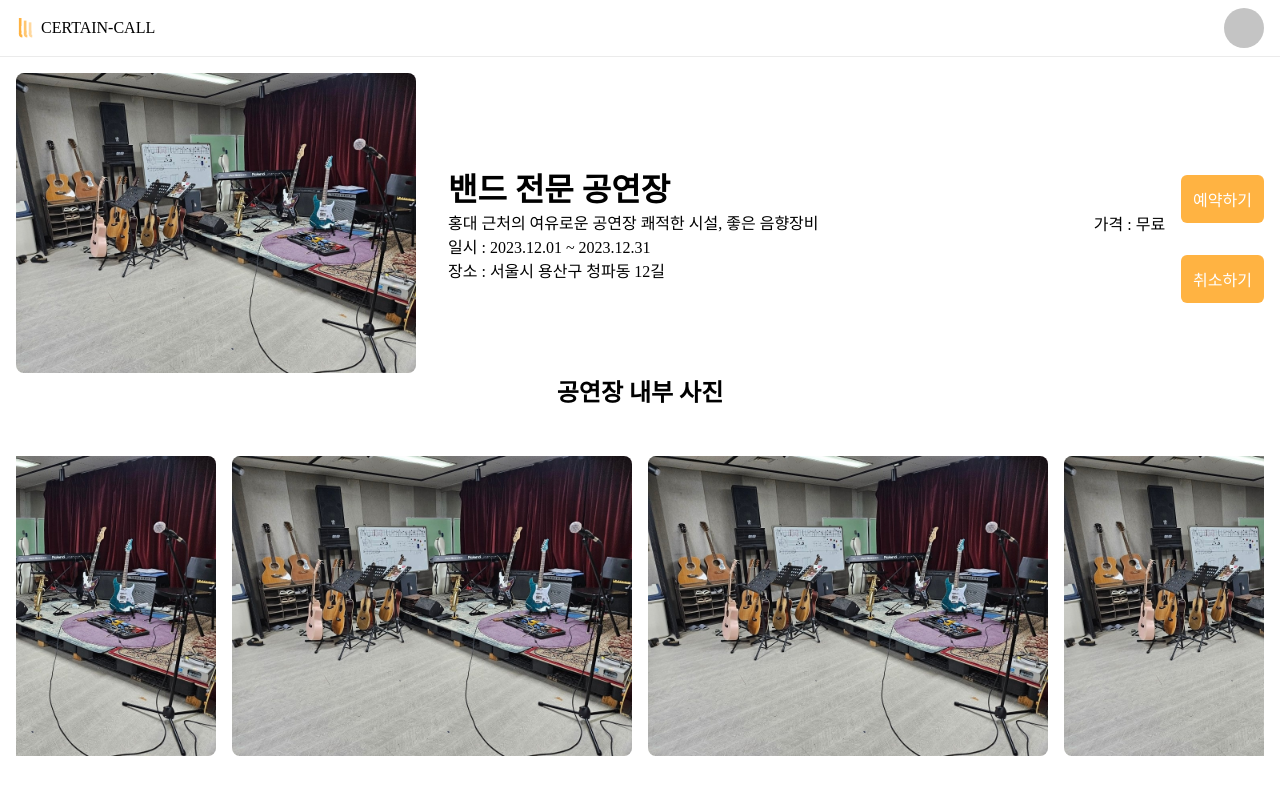
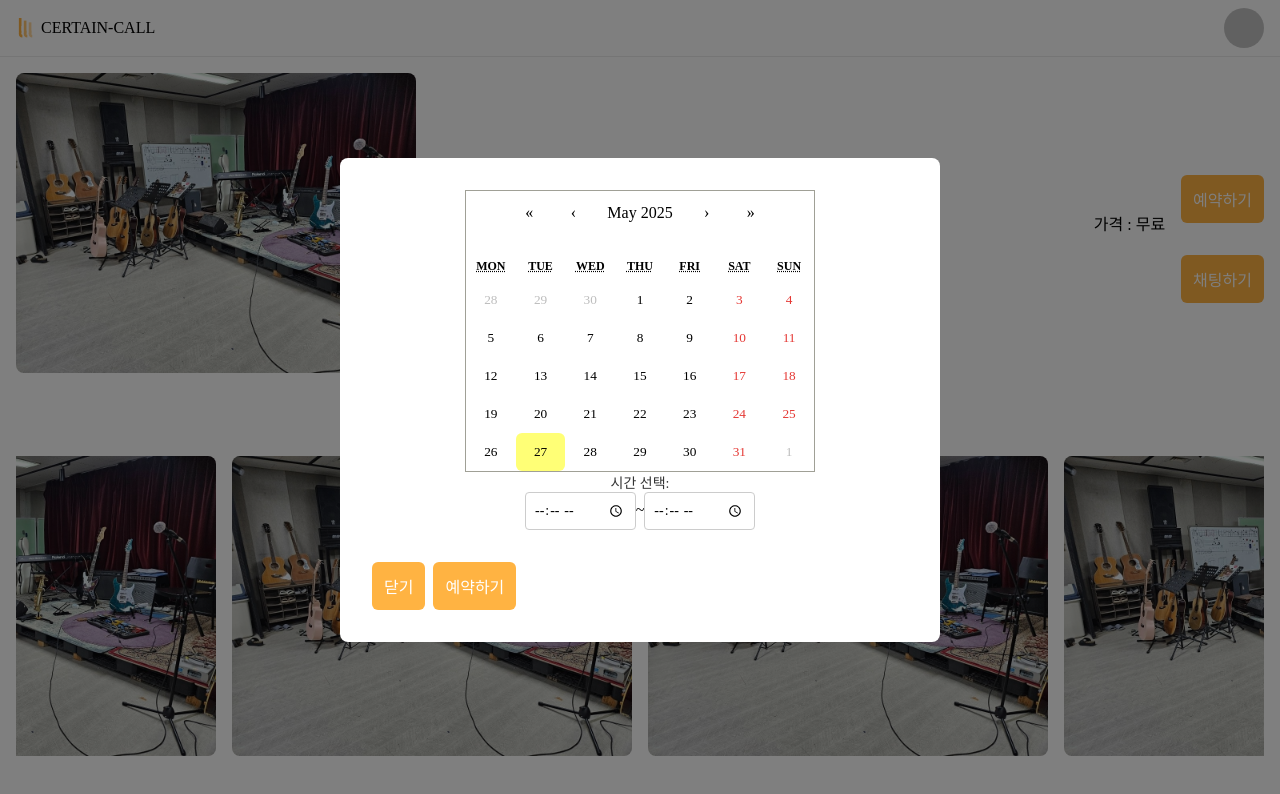
Before and after one commit to server-ticketingproject/frontend, a React (Vite) app: page /stage in a window 1280 px wide. Both pictures are taken after a click on the button "예약하기". Shown: the top 794 px of the page. Built offline with nearby package versions, Linux system fonts and the light colour scheme; a web font is replaced by a local one.

Commit message:
Add : reserve overlay

```diff
--- a/package.json
+++ b/package.json
@@ -14,6 +14,7 @@
     "@types/styled-components": "^5.1.34",
     "axios": "^1.9.0",
     "react": "^19.0.0",
+    "react-calendar": "^6.0.0",
     "react-dom": "^19.0.0",
     "react-icons": "^5.5.0",
     "react-router-dom": "^7.6.2",
--- a/src/pages/StagePage/index.tsx
+++ b/src/pages/StagePage/index.tsx
@@ -2,8 +2,12 @@ import Header from "../../components/Header";
 import styles from "./style.module.css";
 import testImage from "../../assets/testBandImage.jpeg"
 import COLORS from "../../styles/colors";
+import { useState } from "react";
+import Calendar from "react-calendar";
+import "react-calendar/dist/Calendar.css";
+
 export default function StagePage() {
-     const dummyPerformData = [
+    const dummyPerformData = [
         {
           img: testImage,
           title: "밴드 전문 공연장",
@@ -12,7 +16,9 @@ export default function StagePage() {
           where: "서울시 용산구 청파동 12길",
           price: "무료",
         },
-    ]
+    ];
+
+    const [showOverlay, setShowOverlay] = useState(false);
     return (
         <div>
             <Header/>
@@ -31,9 +37,66 @@ export default function StagePage() {
                         <p className={styles.stagePrice}>가격 : {dummyPerformData[0].price}</p>
                     </div>
                     <div className={styles.button}>
-                        <button className={styles.reserveButton} style={{background : COLORS.brandPrimary}}>예약하기</button>
-                        <button className={styles.cancelButton} style={{background : COLORS.brandPrimary}}>취소하기</button>
+                        <button
+                            className={styles.reserveButton}
+                            style={{ background: COLORS.brandPrimary }}
+                            onClick={() => setShowOverlay(true)}
+                        >
+                            예약하기
+                        </button>
+                        <button className={styles.chatButton} style={{ background: COLORS.brandPrimary }}>
+                            채팅하기
+                        </button>
                     </div>
+                    {showOverlay && (
+                        <div className={styles.overlay}>
+                            <div className={styles.overlayContent}>
+                                <Calendar
+                                    className={styles.calendar}
+                                />
+                                <div className={styles.timePickerContainer}>
+                                    <label className={styles.timePickerLabel}>시간 선택:</label>
+                                    <div className={styles.timePicker}>
+                                        <input
+                                            type="time"
+                                            id="reservation-start-time"
+                                            className={styles.timePickerInput}
+                                        />
+                                        <span>~</span>
+                                        <input
+                                            type="time"
+                                            id="reservation-end-time"
+                                            className={styles.timePickerInput}
+                                        />
+                                    </div>
+                                </div>
+                                <div style={{ display: "flex", flexDirection: "column", gap: "8px" }}>
+                                    <div style={{ display: "flex", gap: "8px" }}>
+                                        <button onClick={() => setShowOverlay(false)} style={{ background: COLORS.brandPrimary }}>닫기</button>
+                                        <button
+                                            onClick={() => {
+                                                const startInput = document.getElementById("reservation-start-time") as HTMLInputElement;
+                                                const endInput = document.getElementById("reservation-end-time") as HTMLInputElement;
+                                                if (!startInput.value || !endInput.value) {
+                                                    alert("시작 시간과 종료 시간을 모두 선택해주세요.");
+                                                    return;
+                                                }
+                                                if (startInput.value >= endInput.value) {
+                                                    alert("시작 시간은 종료 시간보다 빨라야 합니다.");
+                                                    return;
+                                                }
+                                                alert(`예약이 완료되었습니다. (${startInput.value} ~ ${endInput.value})`);
+                                                setShowOverlay(false);
+                                            }}
+                                            style={{ background: COLORS.brandPrimary }}
+                                        >
+                                            예약하기
+                                        </button>
+                                    </div>
+                                </div>
+                            </div>
+                        </div>
+                    )}
                 </div>
                 <div className={styles.stageInside}>
                     <h2 className={styles.stageInsideTitle}>공연장 내부 사진</h2>
--- a/src/pages/StagePage/style.module.css
+++ b/src/pages/StagePage/style.module.css
@@ -61,3 +61,88 @@
     overflow-y: hidden;
     max-width: 100%;
 }
+
+.overlay {
+    position: fixed;
+    top: 0;
+    left: 0;
+    width: 100%;
+    height: 100%;
+    background-color: rgba(0, 0, 0, 0.5);
+    display: flex;
+    justify-content: center;
+    align-items: center;
+}
+
+.overlayContent {
+    background-color: #fff;
+    padding: 32px;
+    border-radius: 8px;
+    width: 80%;
+    max-width: 600px;
+    text-align: center;
+    flex-direction: row;
+}
+
+.calendar {
+    width: 100%;
+    max-width: 600px;
+    margin: 0 auto;
+    display: flex;
+    flex-direction: column;
+    align-items: center;
+    font-style: normal;
+}
+
+/* Calendar 전체 배경색과 테두리 변경 */
+.calendar :global(.react-calendar) {
+    background: #f9f9f9;
+    border-radius: 12px;
+    border: 2px solid #eee;
+    padding: 16px;
+}
+
+/* 월(Year/Month) 글씨 검은색 */
+.calendar :global(.react-calendar__navigation__label),
+.calendar :global(.react-calendar__navigation__arrow) {
+    color: #000;
+}
+
+/* 날짜 셀 스타일 */
+.calendar :global(.react-calendar__tile) {
+    border-radius: 6px;
+    color: #000; /* 평일은 검은색 */
+}
+
+/* 일요일(공휴일) 빨간색 */
+.calendar :global(.react-calendar__month-view__days__day--weekend) {
+    color: #e53935;
+}
+
+/* 선택된 날짜 */
+.calendar :global(.react-calendar__tile--active) {
+    background: #1976d2;
+    color: #fff;
+}
+
+/* 다음 달(이웃 달) 날짜는 회색 */
+.calendar :global(.react-calendar__month-view__days__day--neighboringMonth) {
+    color: #bdbdbd;
+}
+
+.timePicker {
+    width: 100%;
+    max-width: 600px;
+    margin: 0 auto;
+    flex-direction: row;
+    align-items: center;
+    gap: 16px;
+}
+
+.timePickerInput {
+    padding: 8px;
+    margin: auto;
+    border: 1px solid #ccc;
+    border-radius: 4px;
+    background: none;
+}
```
Also changed, not shown: 1 other file (tests, documents, lock files or other folders).
